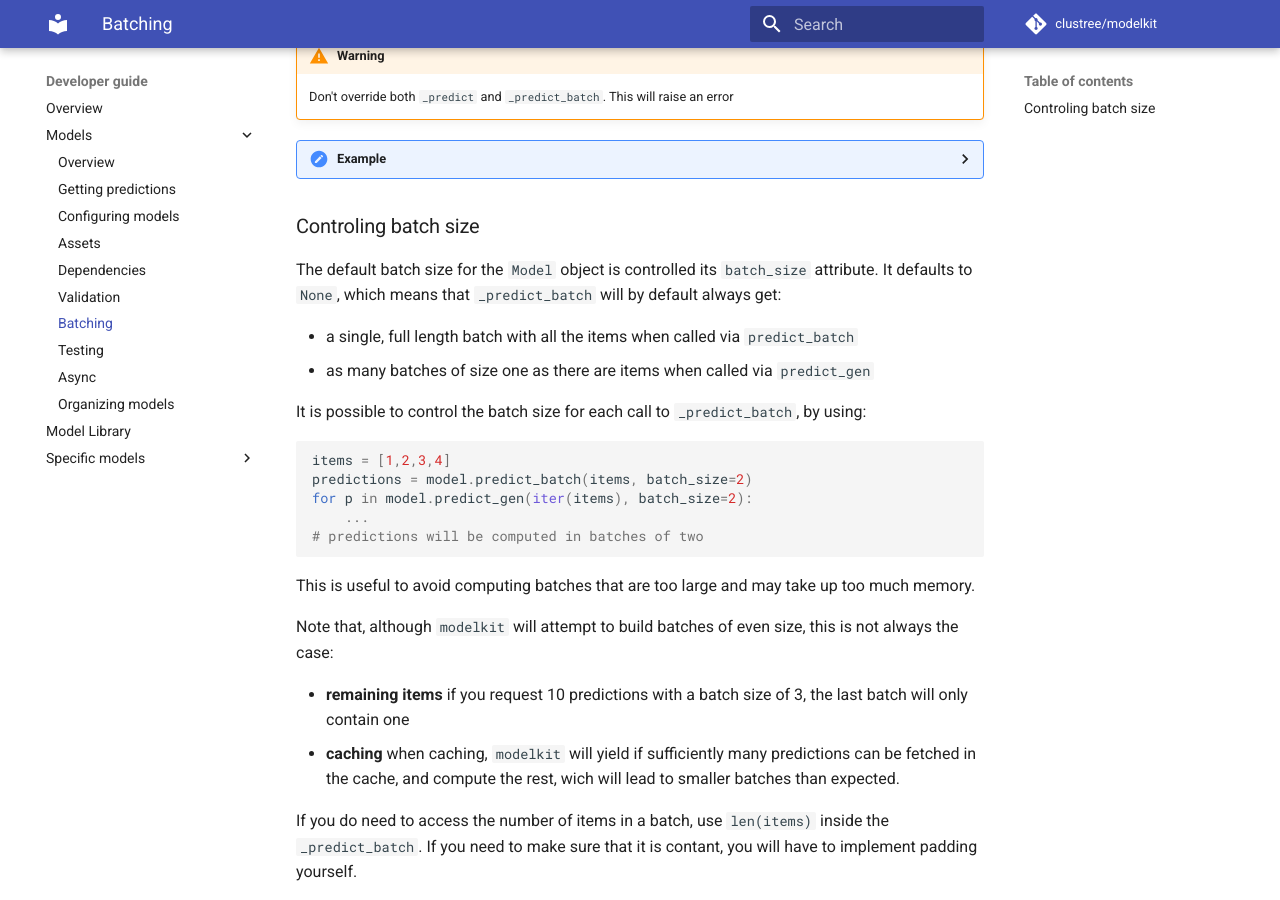
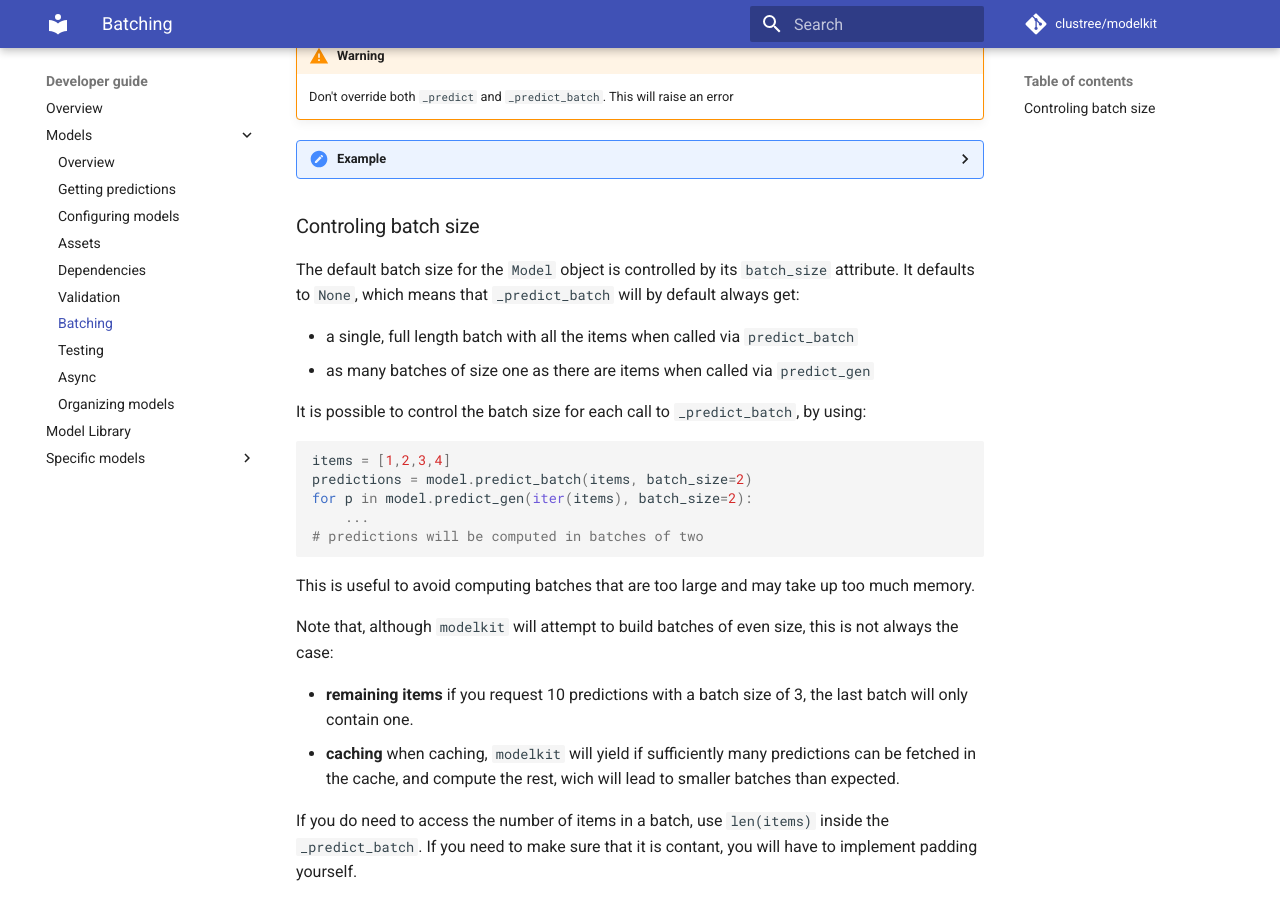
Before and after one commit to Cornerstone-OnDemand/modelkit, an MkDocs documentation site: the page built from docs/library/models/batching.md, in a window 1280 px wide and 900 px high, scrolled down 615 px. Built offline with MkDocs 1.6.1 and Material for MkDocs 9.7.7, drawn with Linux system fonts in a browser that asks for light colours; comment, search, counter and statistics services are not loaded.

Commit message:
Update batching.md

```diff
--- a/docs/library/models/batching.md
+++ b/docs/library/models/batching.md
@@ -73,7 +73,7 @@ Typically, one would first implement `_predict` to get the logic right, and late
 
 ### Controling batch size
 
-The default batch size for the `Model` object is controlled its `batch_size` attribute. It defaults to `None`, which means that `_predict_batch` will by default always get:
+The default batch size for the `Model` object is controlled by its `batch_size` attribute. It defaults to `None`, which means that `_predict_batch` will by default always get:
 
 - a single, full length batch with all the items when called via `predict_batch`
 - as many batches of size one as there are items when called via `predict_gen`
@@ -92,7 +92,7 @@ This is useful to avoid computing batches that are too large and may take up too
 
 Note that, although `modelkit` will attempt to build batches of even size, this is not always the case:
 
-- **remaining items** if you request 10 predictions with a batch size of 3, the last batch will only contain one
+- **remaining items** if you request 10 predictions with a batch size of 3, the last batch will only contain one.
 - **caching** when caching, `modelkit` will yield if sufficiently many predictions can be fetched in the cache, and compute the rest, wich will lead to smaller batches than expected.
 
 If you do need to access the number of items in a batch, use `len(items)` inside the `_predict_batch`. If you need to make sure that it is contant, you will have to implement padding yourself.
```
